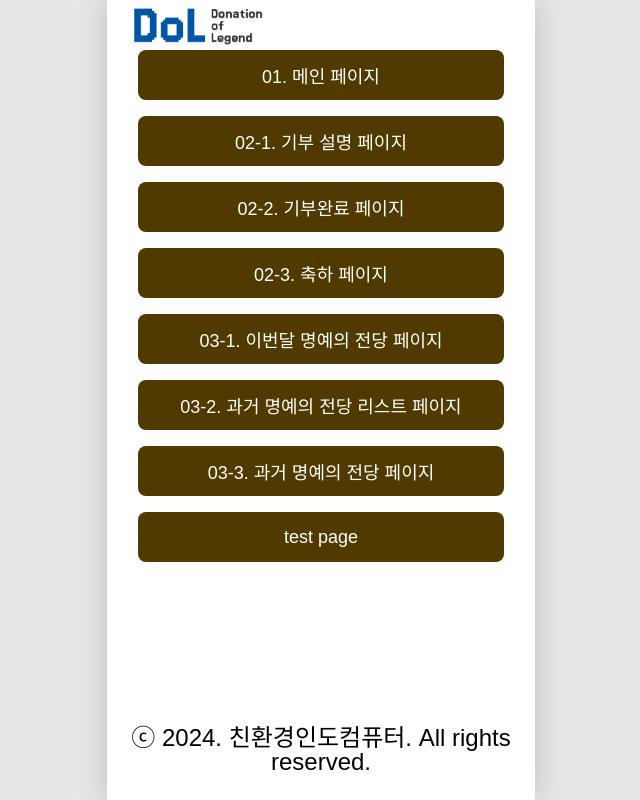
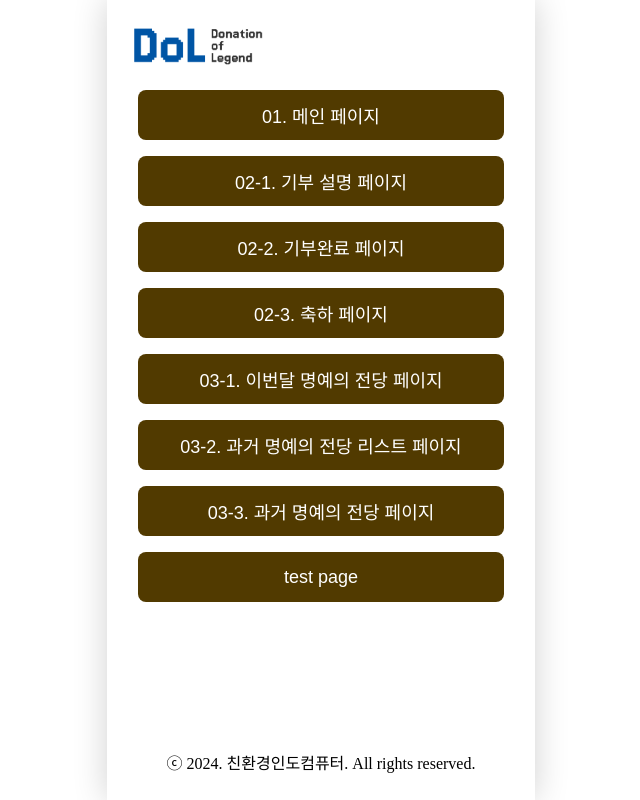
Before and after one commit to 2024-HUFSummer-HACKATHON/EnvIndiaComputer, a React (Create React App) app: page / in a window 1280 px wide. Shown: the whole page, without its empty margins (319-959 px from the left). Built offline with nearby package versions, Linux system fonts and the light colour scheme; a web font is replaced by a local one.

Commit message:
del:global css setting 삭제

```diff
--- a/src/index.js
+++ b/src/index.js
@@ -5,7 +5,6 @@ import App from './App';
 import { createRoot } from 'react-dom/client';
 import theme from './styles/theme';
 import { ThemeProvider } from 'styled-components';
-import GlobalStyle from './styles/globalCss';
 
 // const root = ReactDOM.createRoot(document.getElementById('root'));
 // root.render(
@@ -18,7 +17,6 @@ const rootElement=document.getElementById('root');
 
 createRoot(rootElement).render(
   <ThemeProvider theme={theme}>
-    <GlobalStyle />
     <App />
   </ThemeProvider>
 );
--- a/src/styles/globalCss.js
+++ /dev/null
@@ -1,39 +0,0 @@
-import { createGlobalStyle } from 'styled-components';
-import reset from 'styled-reset';
-
-const GlobalStyle=createGlobalStyle`
-    // 적용시킬 css 입력
-    ${reset}
-    a{
-        text-decoration:none;
-        color:inderit;
-    }
-    *{
-        box-sizing:border-box;
-        margin:0 auto;
-
-    }
-    html,body,div,span,h1,h2,h3,h4,h5,h6,p,a,dl,dt,dd,ol,ul,lil,form,label,table{
-        margin:0;
-        padding:0;
-        border:0;
-        font-size:24px;
-        vertical-align:baseline;
-    }
-    body{
-        line-height:1;
-        font-family:'Noto Sans Kr',sans-serif;
-        background-color:#E7E7E7;
-        margin-bottom:100px;
-    }
-    ol,ul{
-        list-style:none;
-    }
-    button{
-        border:0;
-        background:transparent;
-        cursor:pointer;
-    }
-`;
-
-export default GlobalStyle;
```
